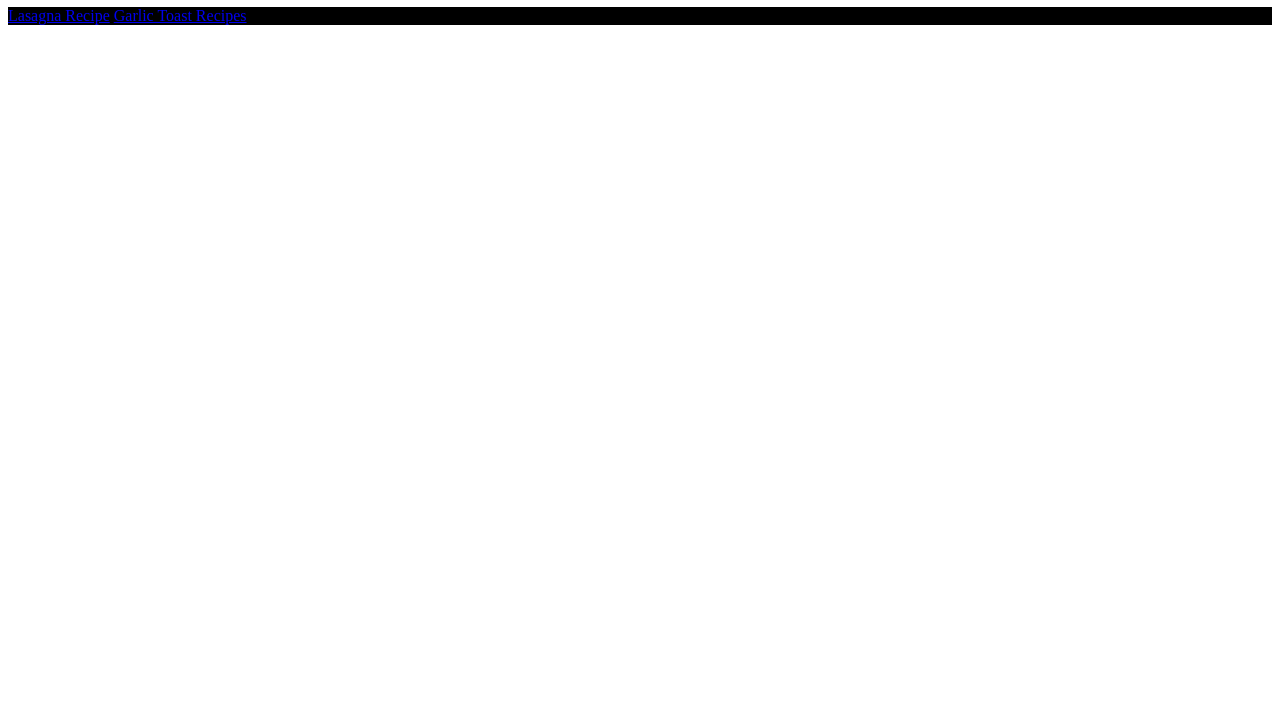
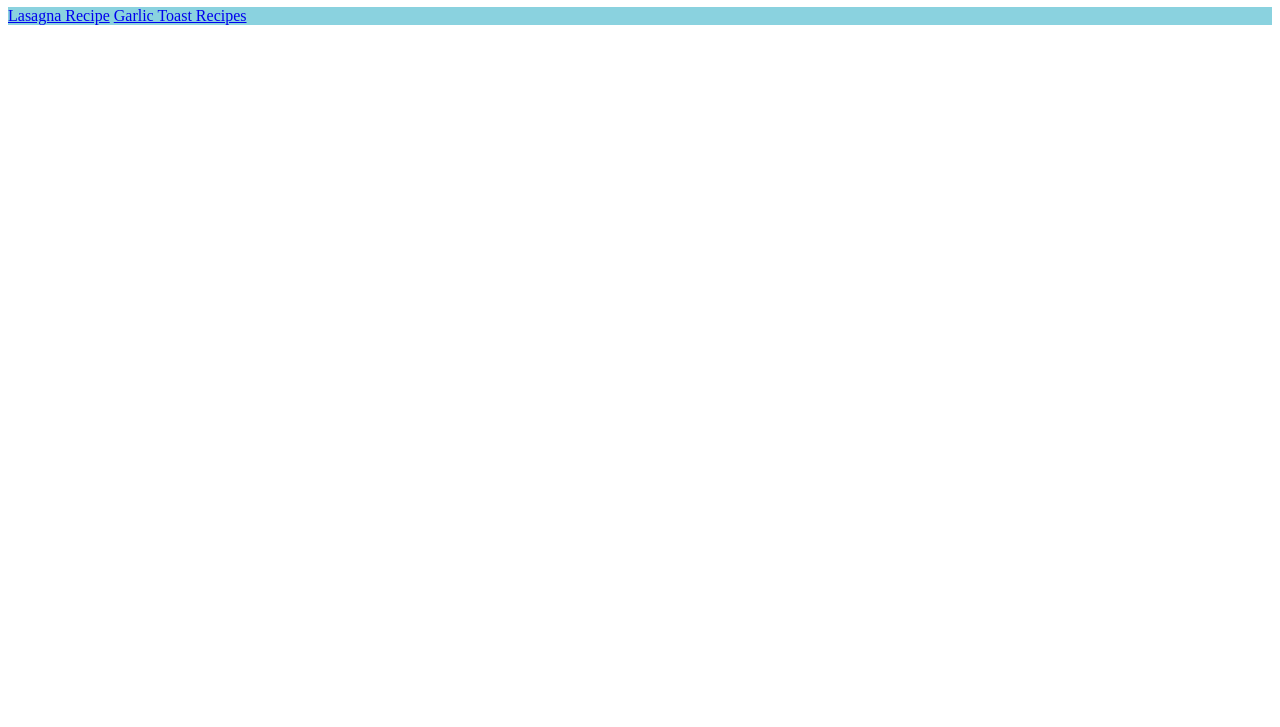
Before and after one commit to Flumplez/odin-recipes, a plain HTML site: page index.html in a window 1280 px wide. Shown: the part 73-800 px from the top of the page. Drawn offline with Linux system fonts and the light colour scheme.

Commit message:
css update 3

```diff
--- a/styles.css
+++ b/styles.css
@@ -1,6 +1,6 @@
 div {
-    color: white;
-    background-color: black;
+    color: rgb(0, 0, 0);
+    background-color: rgb(138, 210, 223);
   }
 
   p {
```
